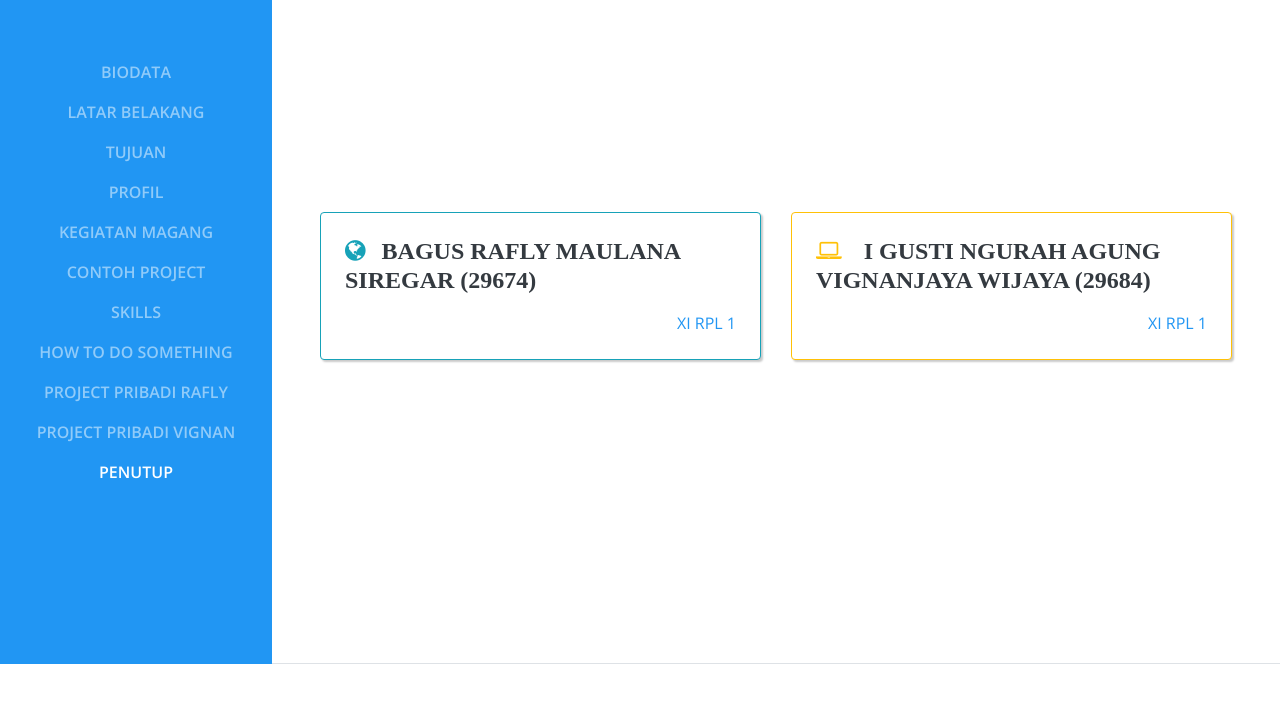
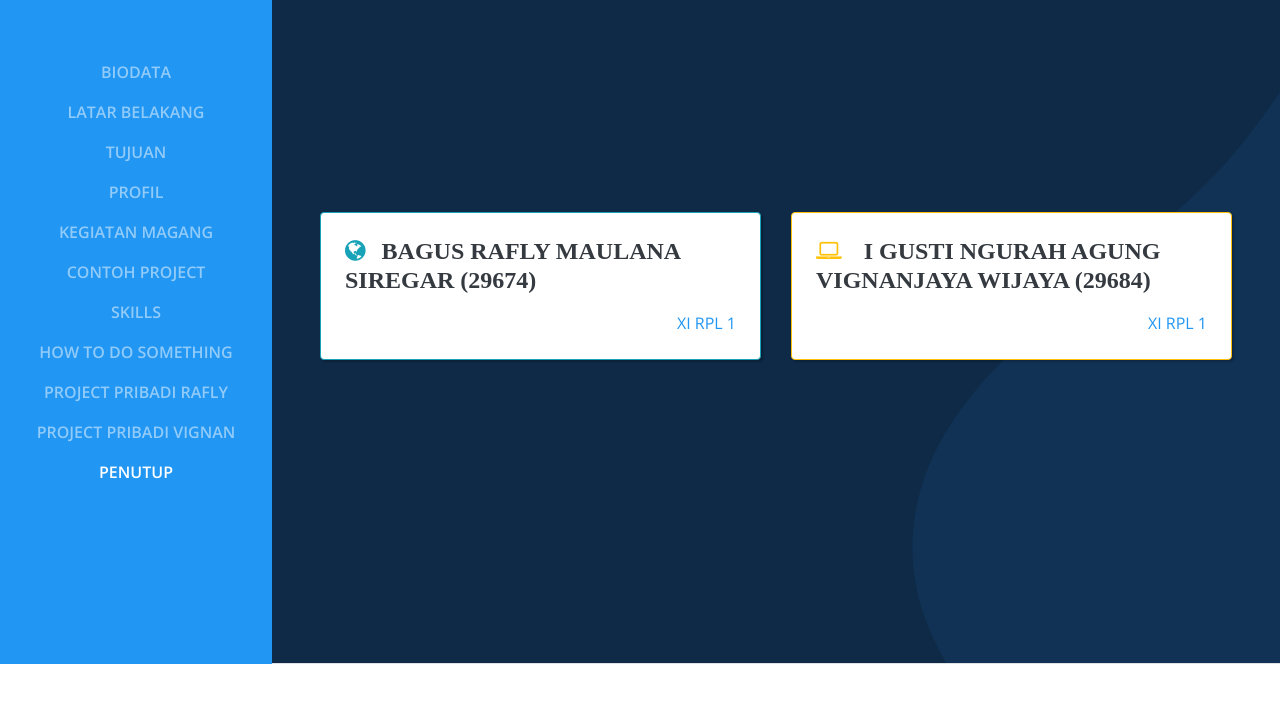
Before and after one commit to maopaww/PresentasiHarmoniPermata, a plain HTML site: page index.html in a window 1280 px wide. Shown: the part 136-845 px from the top of the page. Drawn offline with nearby package versions, Linux system fonts and the light colour scheme; a web font is replaced by a local one.

Commit message:
Update style.css

```diff
--- a/css/style.css
+++ b/css/style.css
@@ -211,7 +211,7 @@ a:active {
                       ABOUT
 ====================================================*/
   #about {
-      background-image: url('./img/bg.svg');
+      background-image: url('../img/bg.svg');
       background-size: cover;
       background-position: center center;
       background-repeat: no-repeat;
```
